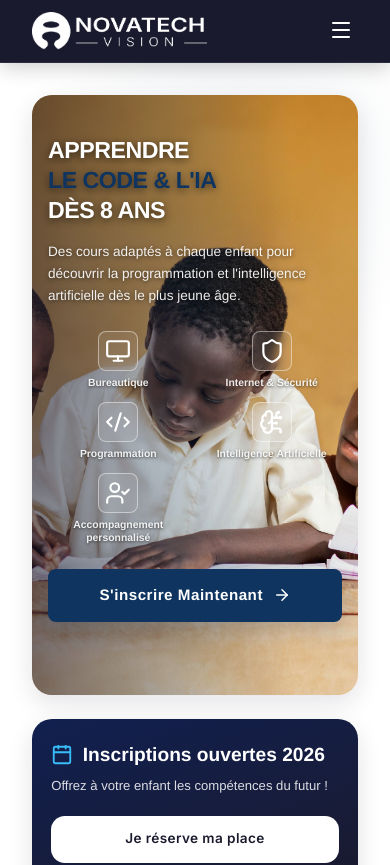
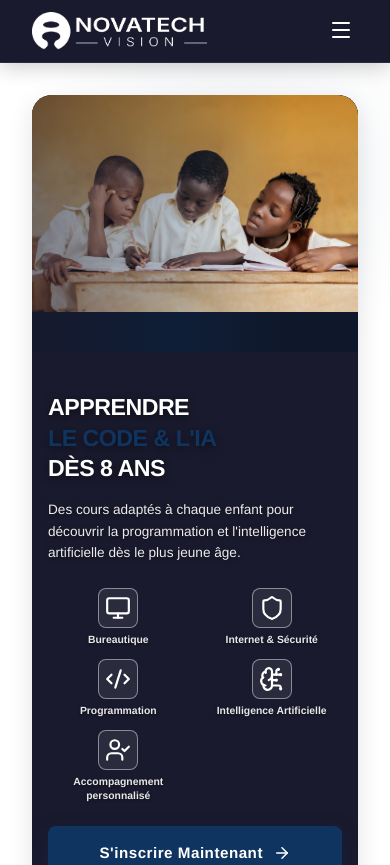
Before and after one commit to novaghislain/projetnovatech, a React (Vite) app in the folder frontend/: page / in a window 390 px wide. Shown: the top 865 px of the page. Built offline with nearby package versions, Linux system fonts and the light colour scheme; no server answers.

Commit message:
style: separate hero image and text on mobile to display entire landscape image

```diff
--- a/frontend/src/pages/Home.css
+++ b/frontend/src/pages/Home.css
@@ -1312,21 +1312,27 @@
 
 @media (max-width: 640px) {
   .hero-main {
-    min-height: auto; /* Permet au bloc de s'adapter au contenu */
+    min-height: auto;
+    background-color: var(--color-primary); /* Fond sombre pour le texte */
+    display: flex;
+    flex-direction: column;
+    padding-top: 66vw; /* Laisse exactement l'espace pour l'image au format paysage 3:2 */
   }
 
   .hero-bg-img {
-    object-position: center 20%;
-    object-fit: cover;
+    object-fit: contain; /* Assure que 100% de l'image est visible */
+    object-position: top center;
+    height: 66vw; /* Hauteur adaptative basée sur la largeur de l'écran */
+    background-color: #0f172a; /* Évite les bords blancs si l'image n'est pas exactement 3:2 */
   }
 
-  .hero-main {
-    min-height: 600px; /* On agrandit considérablement le cadre principal sur mobile */
-    background-color: transparent;
+  .hero-overlay {
+    height: 66vw; /* L'overlay sombre ne couvre que l'image */
   }
 
   .hero-text-block {
-    padding: 3rem 1.25rem 4rem 1.25rem;
+    position: relative;
+    padding: 2rem 1.25rem 3rem 1.25rem;
     height: auto;
   }
 
```
